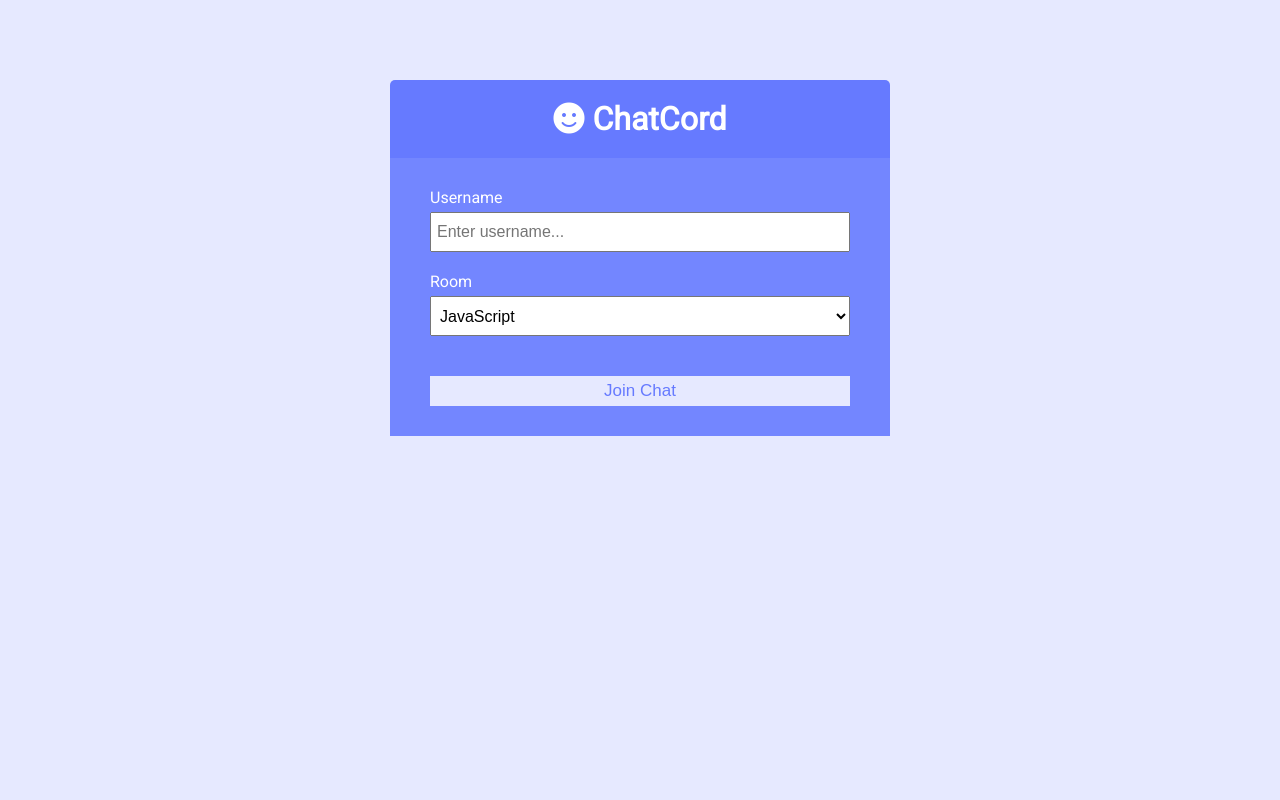
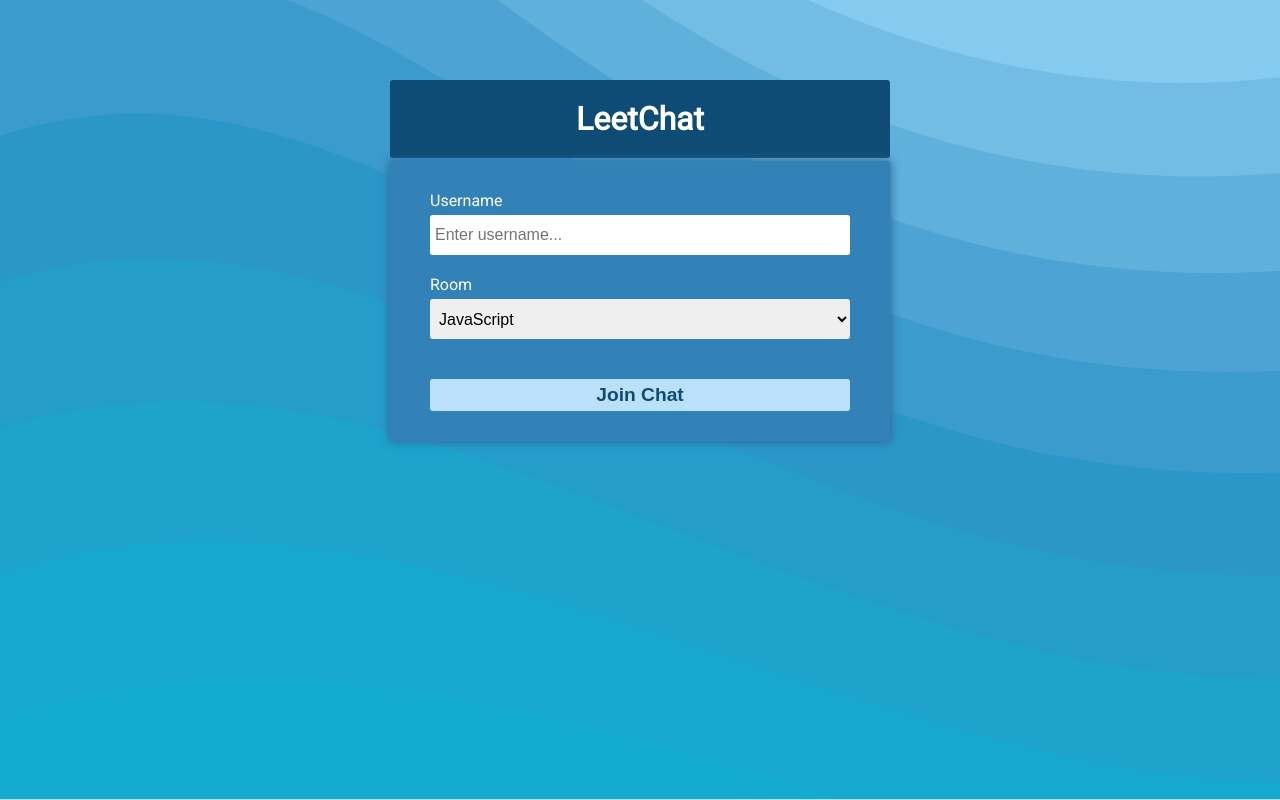
Before and after one commit to Parth-42/Realtime-Chat-App, a website: page public/index.html in a window 1280 px wide. Drawn offline with Linux system fonts and the light colour scheme.

Commit message:
UI Changes

```diff
--- a/public/css/style.css
+++ b/public/css/style.css
@@ -1,9 +1,9 @@
 @import url('https://fonts.googleapis.com/css?family=Roboto&display=swap');
 
 :root {
-	--dark-color-a: #667aff;
-	--dark-color-b: #7386ff;
-	--light-color: #e6e9ff;
+	--dark-color-a: #0f4c75;
+	--dark-color-b: #3282b8;
+	--light-color: #bbe1fa;
 	--success-color: #5cb85c;
 	--error-color: #d9534f;
 }
@@ -19,6 +19,11 @@ body {
 	font-size: 16px;
 	background: var(--light-color);
 	margin: 20px;
+	background-image: url("./Liquid-Cheese.svg");
+	background-repeat: no-repeat;
+	background-size: cover;
+	background-position: initial;
+	height: calc(100vh - 3.2em);
 }
 
 ul {
@@ -29,13 +34,20 @@ a {
 	text-decoration: none;
 }
 
+textarea:focus,
+input:focus {
+	outline: none;
+}
+
 .btn {
 	cursor: pointer;
 	padding: 5px 15px;
 	background: var(--light-color);
 	color: var(--dark-color-a);
 	border: 0;
-	font-size: 17px;
+	font-size: 1.2em;
+	font-weight: bold;
+	border-radius: 5px;
 }
 
 /* Chat Page */
@@ -45,13 +57,12 @@ a {
 	background: #fff;
 	margin: 30px auto;
 	overflow: hidden;
+	border-radius: 5px;
 }
 
 .chat-header {
 	background: var(--dark-color-a);
 	color: #fff;
-	border-top-left-radius: 5px;
-	border-top-right-radius: 5px;
 	padding: 15px;
 	display: flex;
 	align-items: center;
@@ -124,6 +135,9 @@ a {
 	padding: 5px;
 	height: 40px;
 	flex: 1;
+	border-top-left-radius: 3px;
+	border-bottom-left-radius: 3px;
+	border: none;
 }
 
 /* Join Page */
@@ -137,13 +151,15 @@ a {
 	text-align: center;
 	padding: 20px;
 	background: var(--dark-color-a);
-	border-top-left-radius: 5px;
-	border-top-right-radius: 5px;
+	border-radius: 3px;
+	margin-bottom: 3px;
 }
 
 .join-main {
 	padding: 30px 40px;
 	background: var(--dark-color-b);
+	box-shadow: 0.1px 0.1px 10px 1px rgb(50, 103, 153);
+	border-radius: 3px;
 }
 
 .join-main p {
@@ -164,6 +180,8 @@ a {
 	padding: 5px;
 	height: 40px;
 	width: 100%;
+	border-radius: 3px;
+	border: none;
 }
 
 .join-main select {
@@ -171,11 +189,20 @@ a {
 	padding: 5px;
 	height: 40px;
 	width: 100%;
+	border-radius: 3px;
+	border: none;
 }
 
 .join-main .btn {
 	margin-top: 20px;
 	width: 100%;
+	border-radius: 3px;
+	border: none;
+}
+
+#send {
+	border-top-left-radius: 0px;
+	border-bottom-left-radius: 0px;
 }
 
 @media (max-width: 700px) {
--- a/public/index.html
+++ b/public/index.html
@@ -11,12 +11,17 @@
 			crossorigin="anonymous"
 		/>
 		<link rel="stylesheet" href="css/style.css" />
-		<title>ChatCord App</title>
+		<title>LeetChat</title>
+		<style>
+			body {
+				height: calc(100vh - 6.3em);
+			}
+		</style>
 	</head>
 	<body>
 		<div class="join-container">
 			<header class="join-header">
-				<h1><i class="fas fa-smile"></i> ChatCord</h1>
+				<h1>LeetChat</h1>
 			</header>
 			<main class="join-main">
 				<form action="chat.html">
--- a/public/js/main.js
+++ b/public/js/main.js
@@ -68,6 +68,6 @@ function outputRoomName(room) {
 // Add users to DOM
 function outputUsers(users){
      userList.innerHTML = `
-        ${users.map(user => `<li>${user.username}</li>`).join('')}
+        ${users.map(user => `<li><i class="far fa-dot-circle"></i> ${user.username}</li>`).join('')}
      `
 }
--- a/server.js
+++ b/server.js
@@ -26,7 +26,7 @@ io.on('connection', socket=>{
         socket.join(user.room);
 
         //Welcome current user
-        socket.emit('message', formatMessage(bot, 'Welcome to ChatCord'));
+        socket.emit('message', formatMessage(bot, 'Welcome to LeetChat'));
 
         //broadcast when a user connects
         socket.broadcast.to(user.room).emit('message', formatMessage(bot, `${user.username} has joined the chat.`));
```
Also changed, not shown: public/chat.html (+3 -3 lines), public/css/Liquid-Cheese.svg (added), public/css/Rainbow-Vortex.svg (added).
